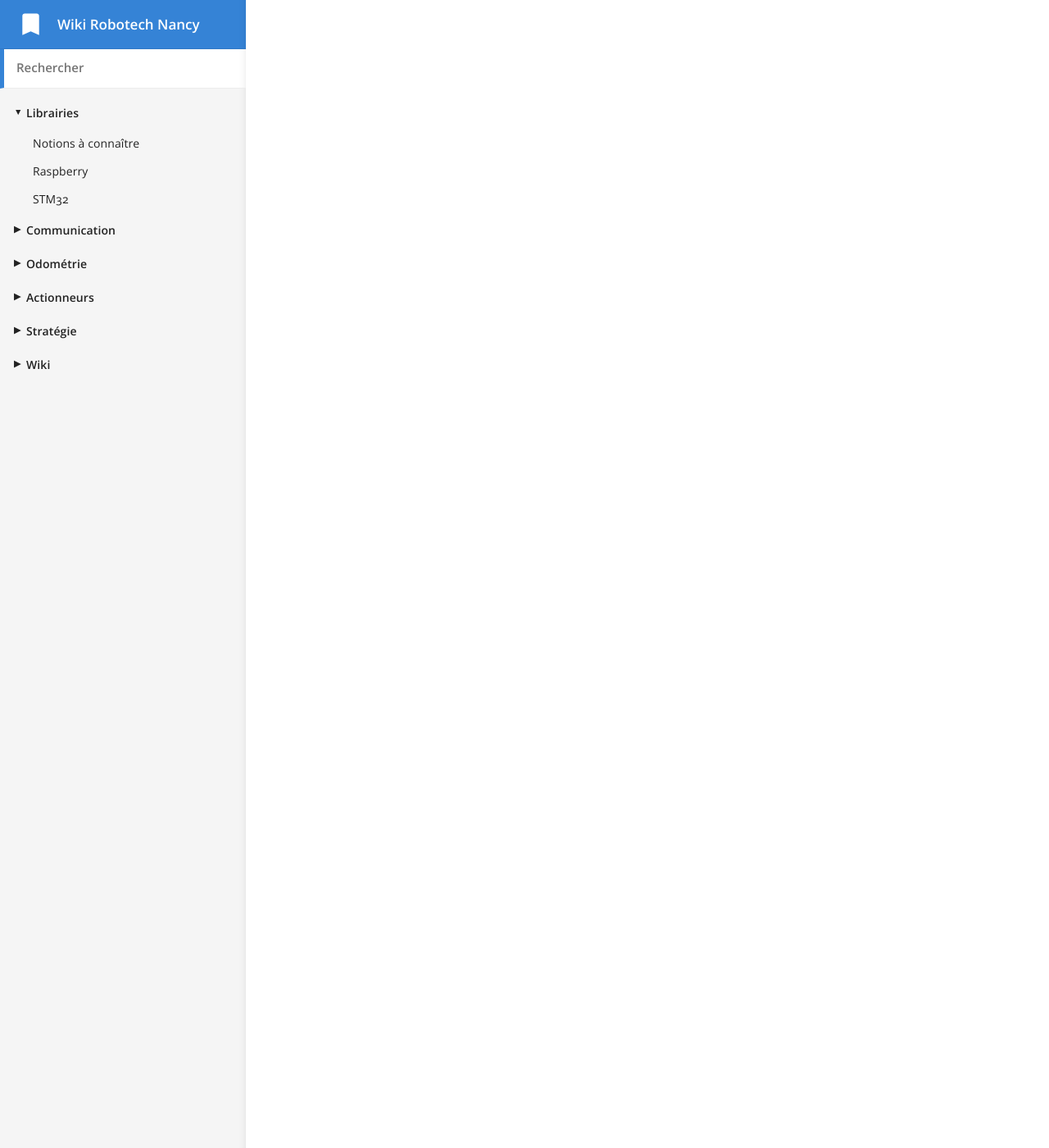
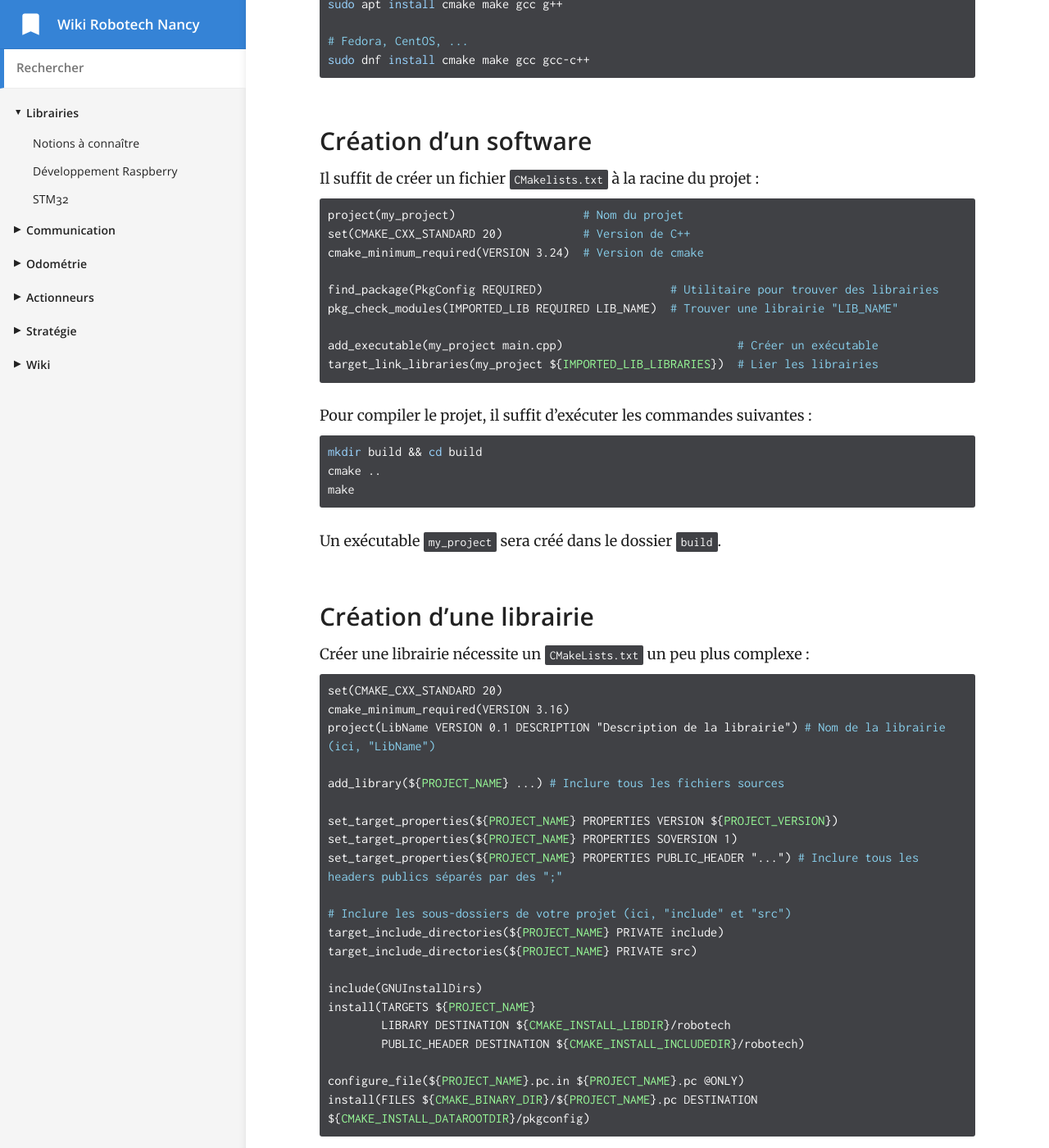
Before and after one commit to RobotechNancy/robotechnancy.github.io, a Jekyll site: the page built from _docs/librairies/raspberry.md, in a window 1280 px wide and 1400 px high, scrolled down 270 px. Shown: the whole window at 82% size. Built offline with Jekyll 4.4.1, drawn with Linux system fonts in a browser that asks for light colours; some of the changed text lies outside the part shown.

Commit message:
Ajout section dev raspberry

````diff
--- a/_docs/librairies/raspberry.md
+++ b/_docs/librairies/raspberry.md
@@ -1,6 +1,85 @@
 ---
-title: Raspberry
+title: Développement Raspberry
 order: 3
 category: Librairies
 category_order: 1
 ---
+
+Pour faciliter le développement sur Raspberry, on peut utiliser `cmake` :
+```bash
+# Debian, Ubuntu, ...
+sudo apt install cmake make gcc g++
+
+# Fedora, CentOS, ...
+sudo dnf install cmake make gcc gcc-c++
+```
+
+### Création d'un software
+
+Il suffit de créer un fichier `CMakelists.txt` à la racine du projet :
+```cmake
+project(my_project)                   # Nom du projet
+set(CMAKE_CXX_STANDARD 20)            # Version de C++
+cmake_minimum_required(VERSION 3.24)  # Version de cmake
+
+find_package(PkgConfig REQUIRED)                   # Utilitaire pour trouver des librairies
+pkg_check_modules(IMPORTED_LIB REQUIRED LIB_NAME)  # Trouver une librairie "LIB_NAME"
+
+add_executable(my_project main.cpp)                          # Créer un exécutable
+target_link_libraries(my_project ${IMPORTED_LIB_LIBRARIES})  # Lier les librairies
+```
+
+Pour compiler le projet, il suffit d'exécuter les commandes suivantes :
+```bash
+mkdir build && cd build
+cmake ..
+make
+```
+
+Un exécutable `my_project` sera créé dans le dossier `build`.
+
+
+### Création d'une librairie
+
+Créer une librairie nécessite un `CMakeLists.txt` un peu plus complexe :
+```cmake
+set(CMAKE_CXX_STANDARD 20)
+cmake_minimum_required(VERSION 3.16)
+project(LibName VERSION 0.1 DESCRIPTION "Description de la librairie") # Nom de la librairie (ici, "LibName")
+
+add_library(${PROJECT_NAME} ...) # Inclure tous les fichiers sources
+
+set_target_properties(${PROJECT_NAME} PROPERTIES VERSION ${PROJECT_VERSION})
+set_target_properties(${PROJECT_NAME} PROPERTIES SOVERSION 1)
+set_target_properties(${PROJECT_NAME} PROPERTIES PUBLIC_HEADER "...") # Inclure tous les headers publics séparés par des ";"
+
+# Inclure les sous-dossiers de votre projet (ici, "include" et "src")
+target_include_directories(${PROJECT_NAME} PRIVATE include)
+target_include_directories(${PROJECT_NAME} PRIVATE src)
+
+include(GNUInstallDirs)
+install(TARGETS ${PROJECT_NAME}
+        LIBRARY DESTINATION ${CMAKE_INSTALL_LIBDIR}/robotech
+        PUBLIC_HEADER DESTINATION ${CMAKE_INSTALL_INCLUDEDIR}/robotech)
+
+configure_file(${PROJECT_NAME}.pc.in ${PROJECT_NAME}.pc @ONLY)
+install(FILES ${CMAKE_BINARY_DIR}/${PROJECT_NAME}.pc DESTINATION ${CMAKE_INSTALL_DATAROOTDIR}/pkgconfig)
+```
+
+Pour que la libairie soit trouvée par `pkg-config`, il faut créer un fichier `LibName.pc.in` :
+```cmake
+prefix=@CMAKE_INSTALL_PREFIX@
+exec_prefix=@CMAKE_INSTALL_PREFIX@
+libdir=${exec_prefix}/@CMAKE_INSTALL_LIBDIR@
+includedir=${prefix}/@CMAKE_INSTALL_INCLUDEDIR@
+
+Name: @PROJECT_NAME@
+Description: @PROJECT_DESCRIPTION@
+Version: @PROJECT_VERSION@
+
+Requires:
+Libs: -L${libdir} -l@PROJECT_NAME@
+Cflags: -I${includedir}
+```
+
+Les headers de `LibName` sont alors accessibles avec `#include <robotech/...>`.
````
